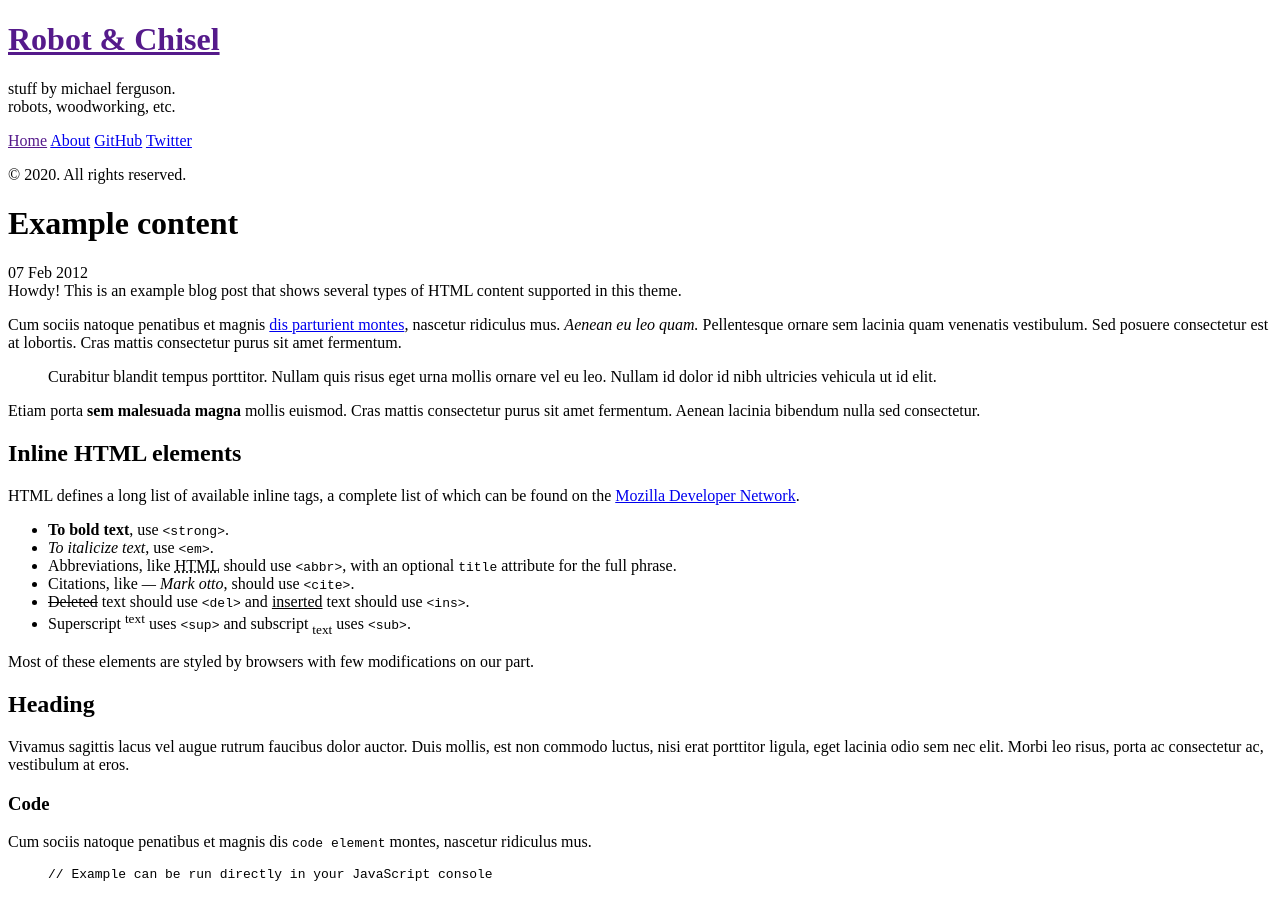
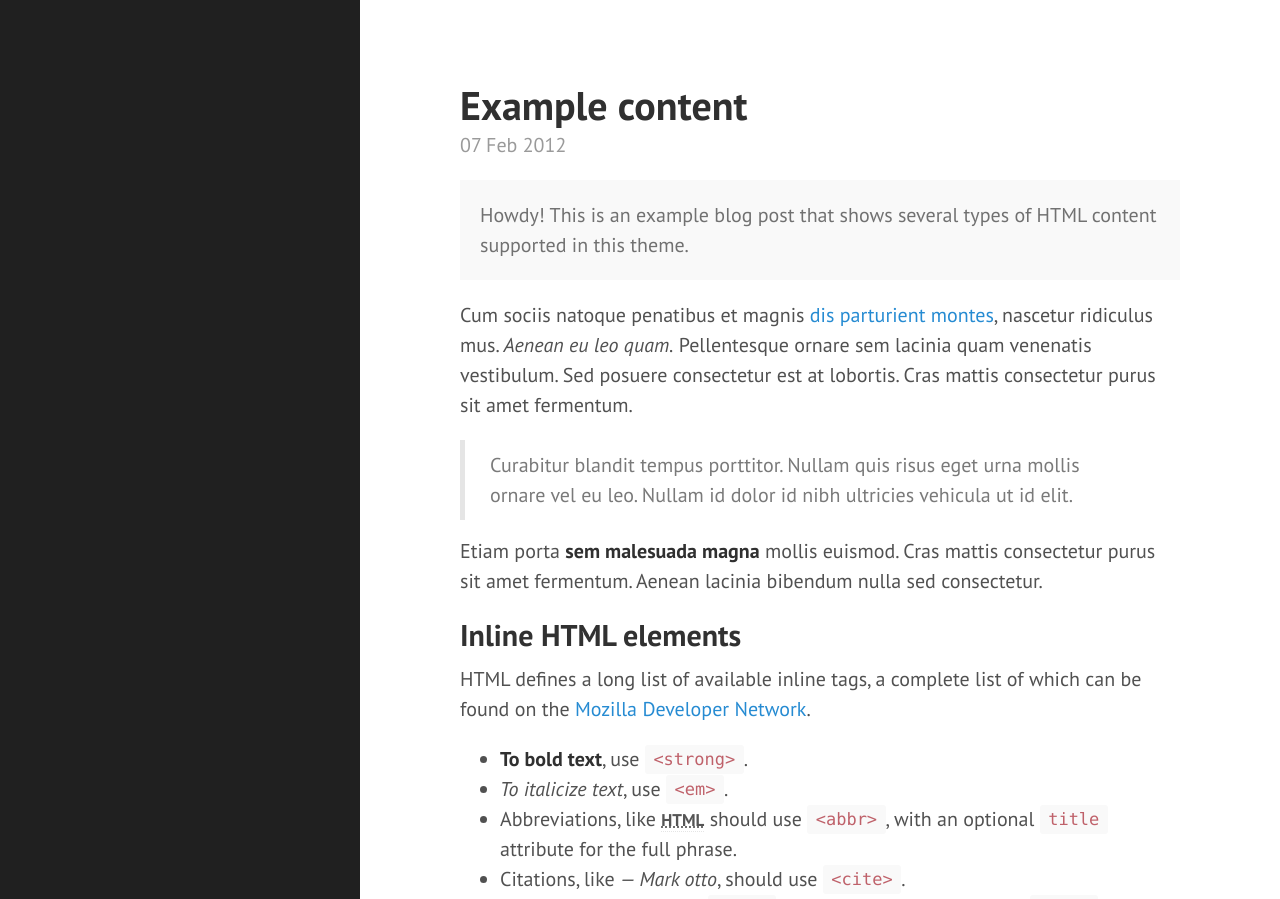
Before and after one commit to robotandchisel/robotandchisel.github.io, a Jekyll site: the page built from _posts/2012-02-07-example-content.md, in a window 1280 px wide and 1400 px high. Shown: the top 899 px of the window. Built offline with Jekyll 4.4.1, drawn with Linux system fonts in a browser that asks for light colours.

Commit message:
fix directories

```diff
--- a/_includes/head.html
+++ b/_includes/head.html
@@ -15,14 +15,14 @@
   </title>
 
   <!-- CSS -->
-  <link rel="stylesheet" href="{{ site.baseurl }}public/css/poole.css">
-  <link rel="stylesheet" href="{{ site.baseurl }}public/css/syntax.css">
-  <link rel="stylesheet" href="{{ site.baseurl }}public/css/hyde.css">
+  <link rel="stylesheet" href="/{{ site.baseurl }}assets/css/poole.css">
+  <link rel="stylesheet" href="/{{ site.baseurl }}assets/css/syntax.css">
+  <link rel="stylesheet" href="/{{ site.baseurl }}assets/css/hyde.css">
   <link rel="stylesheet" href="http://fonts.googleapis.com/css?family=PT+Sans:400,400italic,700|Abril+Fatface">
 
   <!-- Icons -->
-  <link rel="apple-touch-icon-precomposed" sizes="144x144" href="{{ site.baseurl }}public/apple-touch-icon-144-precomposed.png">
-                                 <link rel="shortcut icon" href="{{ site.baseurl }}public/favicon.ico">
+  <link rel="apple-touch-icon-precomposed" sizes="144x144" href="/{{ site.baseurl }}assets/apple-touch-icon-144-precomposed.png">
+                                 <link rel="shortcut icon" href="/{{ site.baseurl }}assets/favicon.ico">
 
   <!-- RSS -->
   <link rel="alternate" type="application/rss+xml" title="RSS" href="/atom.xml">
--- a/_includes/sidebar.html
+++ b/_includes/sidebar.html
@@ -2,7 +2,7 @@
   <div class="container sidebar-sticky">
     <div class="sidebar-about">
       <h1>
-        <a href="{{ site.baseurl }}">
+        <a href="/{{ site.baseurl }}">
           {{ site.title }}
         </a>
       </h1>
```
Also changed, not shown: assets/apple-touch-icon-144-precomposed.png (renamed from public/apple-touch-icon-144-precomposed.png), assets/css/hyde.css (renamed from public/css/hyde.css), assets/css/poole.css (renamed from public/css/poole.css), assets/css/syntax.css (renamed from public/css/syntax.css), assets/favicon.ico (renamed from public/favicon.ico).
